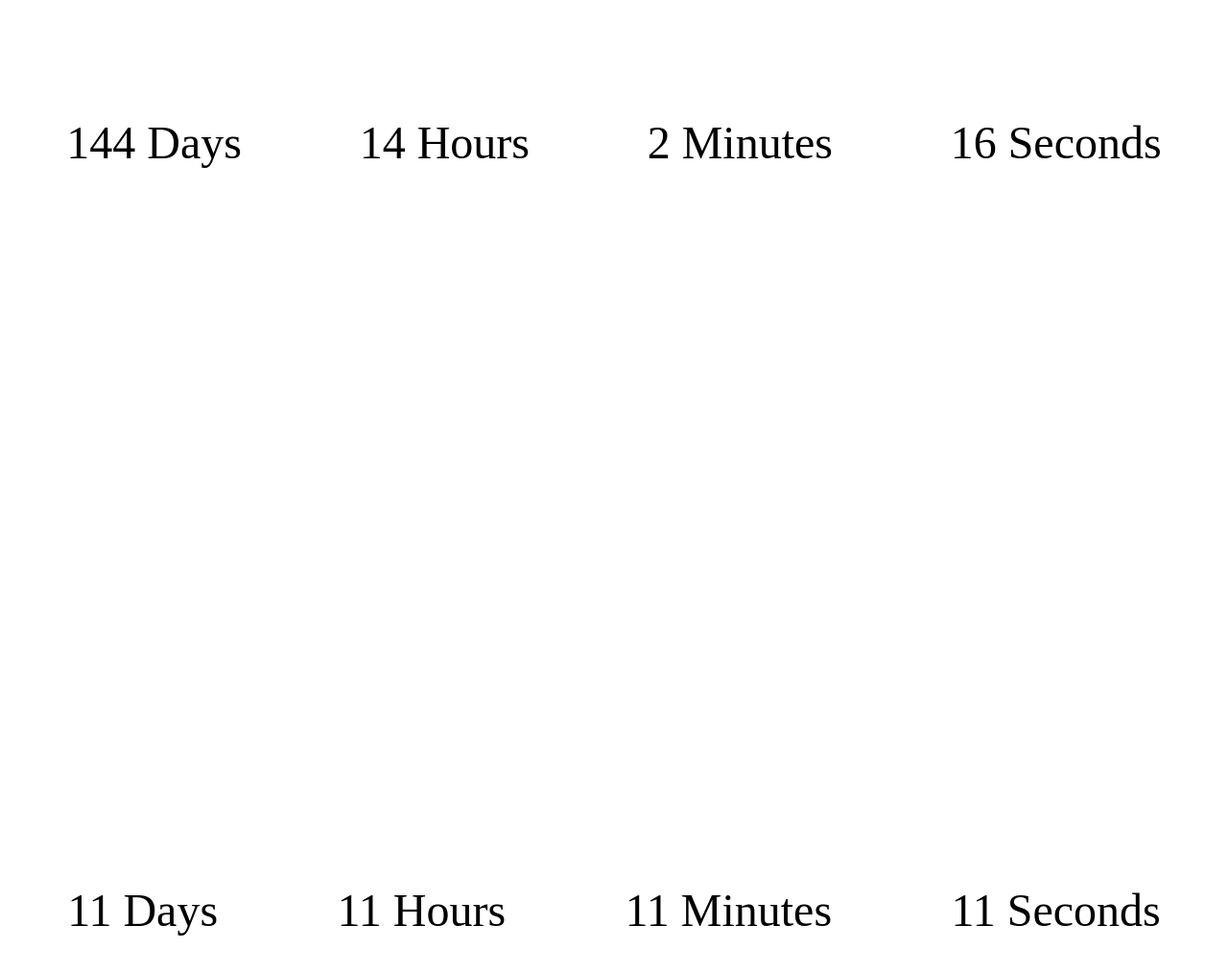
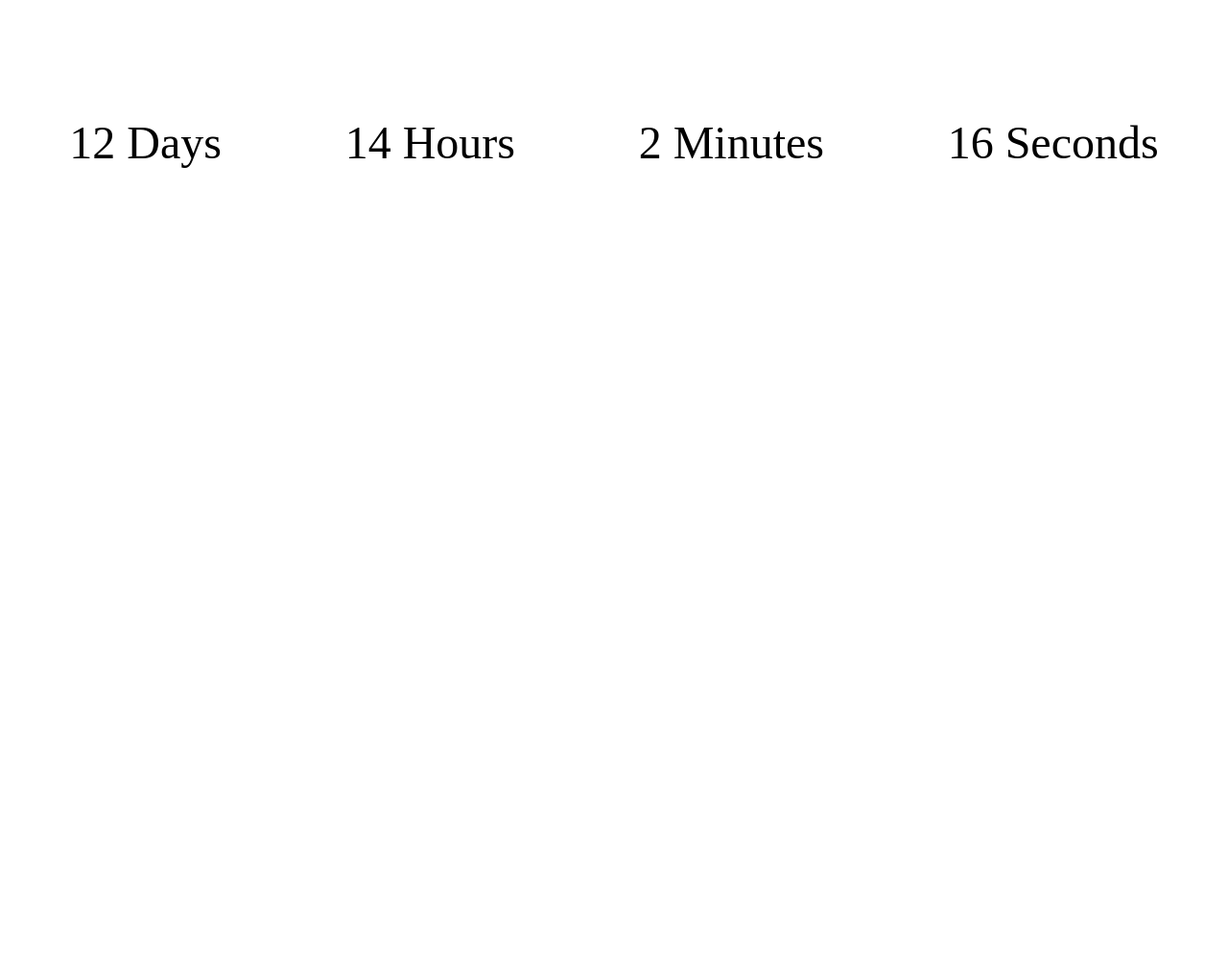
Before and after one commit to hooliganfromtroya/goit-js-hw-11-timer, a plain HTML site: page index.html in a window 1280 px wide. Shown: the part 260-1274 px from the top of the page at 96% size. After the commit the page ends 816 px from the top, so only its background shows below. Drawn offline with Linux system fonts and the light colour scheme.

Commit message:
Fixed: Timer

```diff
--- a/index.html
+++ b/index.html
@@ -10,48 +10,25 @@
   <body>
     <div class="timer" id="timer-1">
       <div class="field">
-        <span class="value" data-value="days">11</span>
+        <span class="value" data-value="days">0</span>
         <span class="label">Days</span>
       </div>
 
       <div class="field">
-        <span class="value" data-value="hours">11</span>
+        <span class="value" data-value="hours">0</span>
         <span class="label">Hours</span>
       </div>
 
       <div class="field">
-        <span class="value" data-value="mins">11</span>
+        <span class="value" data-value="mins">0</span>
         <span class="label">Minutes</span>
       </div>
 
       <div class="field">
-        <span class="value" data-value="secs">11</span>
+        <span class="value" data-value="secs">0</span>
         <span class="label">Seconds</span>
       </div>
     </div>
-
-    <div class="timer" id="timer-2">
-      <div class="field">
-        <span class="value" data-value="days">11</span>
-        <span class="label">Days</span>
-      </div>
-
-      <div class="field">
-        <span class="value" data-value="hours">11</span>
-        <span class="label">Hours</span>
-      </div>
-
-      <div class="field">
-        <span class="value" data-value="mins">11</span>
-        <span class="label">Minutes</span>
-      </div>
-
-      <div class="field">
-        <span class="value" data-value="secs">11</span>
-        <span class="label">Seconds</span>
-      </div>
-    </div>
-
     <script src="index.js"></script>
   </body>
 </html>
--- a/index.js
+++ b/index.js
@@ -1,50 +1,53 @@
 class CountdownTimer {
   constructor({ selector, targetDate }) {
-    this.selector = selector;
+    this.selector = document.querySelector(selector);
+    this.daysSelector = this.selector.querySelector('[data-value="days"]');
+    this.hoursSelector = this.selector.querySelector('[data-value="hours"]');
+    this.minsSelector = this.selector.querySelector('[data-value="mins"]');
+    this.secsSelector = this.selector.querySelector('[data-value="secs"]');
+
+    this.interval = null;
     this.targetDate = targetDate;
+  }
+
+  nonZeroValue(value) {
+    return value <= 0 ? 0 : value
   }
 
   getTimeToTargetDate() {
     const currentDate = Date.now();
     const targetDate = this.targetDate.getTime();
-    const difference = targetDate - currentDate;
-    const days = Math.floor(difference / (1000 * 60 * 60 * 24));
-    const hours = Math.floor(
-      (difference % (1000 * 60 * 60 * 24)) / (1000 * 60 * 60)
-    );
-    const mins = Math.floor((difference % (1000 * 60 * 60)) / (1000 * 60));
-    const secs = Math.floor((difference % (1000 * 60)) / 1000);
+    const diff = targetDate - currentDate;
 
-    const result = {
-      days,
-      hours,
-      mins,
-      secs,
-    };
-    this.renderTime(result);
+    const date = {
+      days: Math.floor(diff / (1000 * 60 * 60 * 24)),
+      hours: Math.floor((diff % (1000 * 60 * 60 * 24)) / (1000 * 60 * 60)),
+      mins: Math.floor((diff % (1000 * 60 * 60)) / (1000 * 60)),
+      secs: Math.floor((diff % (1000 * 60)) / 1000)
+    }
+
+    this.renderTime(date);
+
+    if (Object.keys(date).every(val => date[val] <= 0)) {
+      clearInterval(this.interval);
+    }
   }
 
   renderTime({ days, hours, mins, secs }) {
-    const container = document.querySelector(this.selector);
-    const daysSelector = container.querySelector('[data-value="days"]');
-    const hoursSelector = container.querySelector('[data-value="hours"]');
-    const minsSelector = container.querySelector('[data-value="mins"]');
-    const secsSelector = container.querySelector('[data-value="secs"]');
-
-    daysSelector.textContent = days;
-    hoursSelector.textContent = hours;
-    minsSelector.textContent = mins;
-    secsSelector.textContent = secs;
+    this.daysSelector.textContent = this.nonZeroValue(days);
+    this.hoursSelector.textContent = this.nonZeroValue(hours);
+    this.minsSelector.textContent = this.nonZeroValue(mins);
+    this.secsSelector.textContent = this.nonZeroValue(secs);
   }
 
   init() {
-    setInterval(this.getTimeToTargetDate.bind(this), 1000);
+    this.interval = setInterval(this.getTimeToTargetDate.bind(this), 1000);
   }
 }
 
 const timer = new CountdownTimer({
   selector: "#timer-1",
-  targetDate: new Date("12/31/2021"),
+  targetDate: new Date("08/21/2021"),
 });
 
 timer.init();
```
